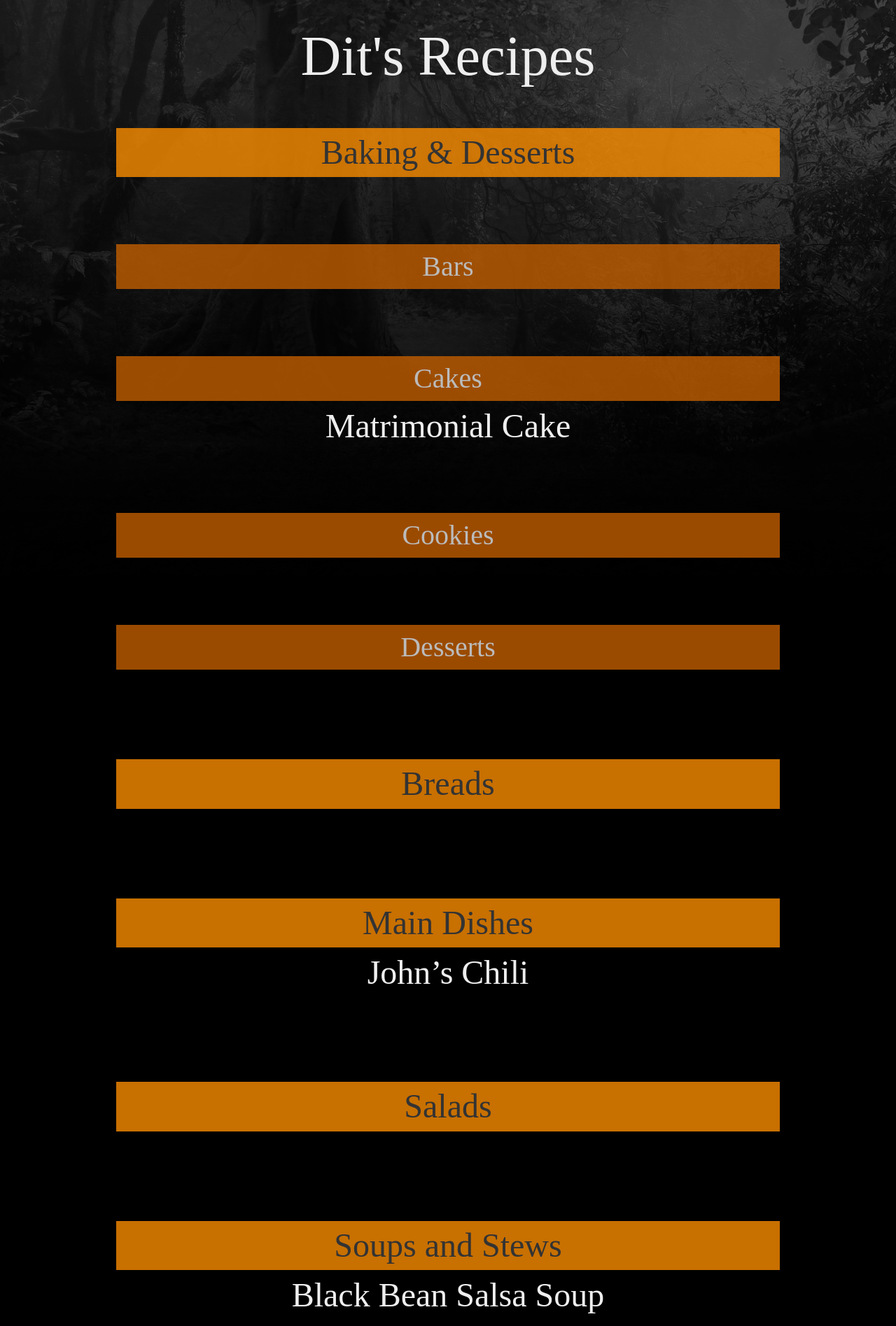
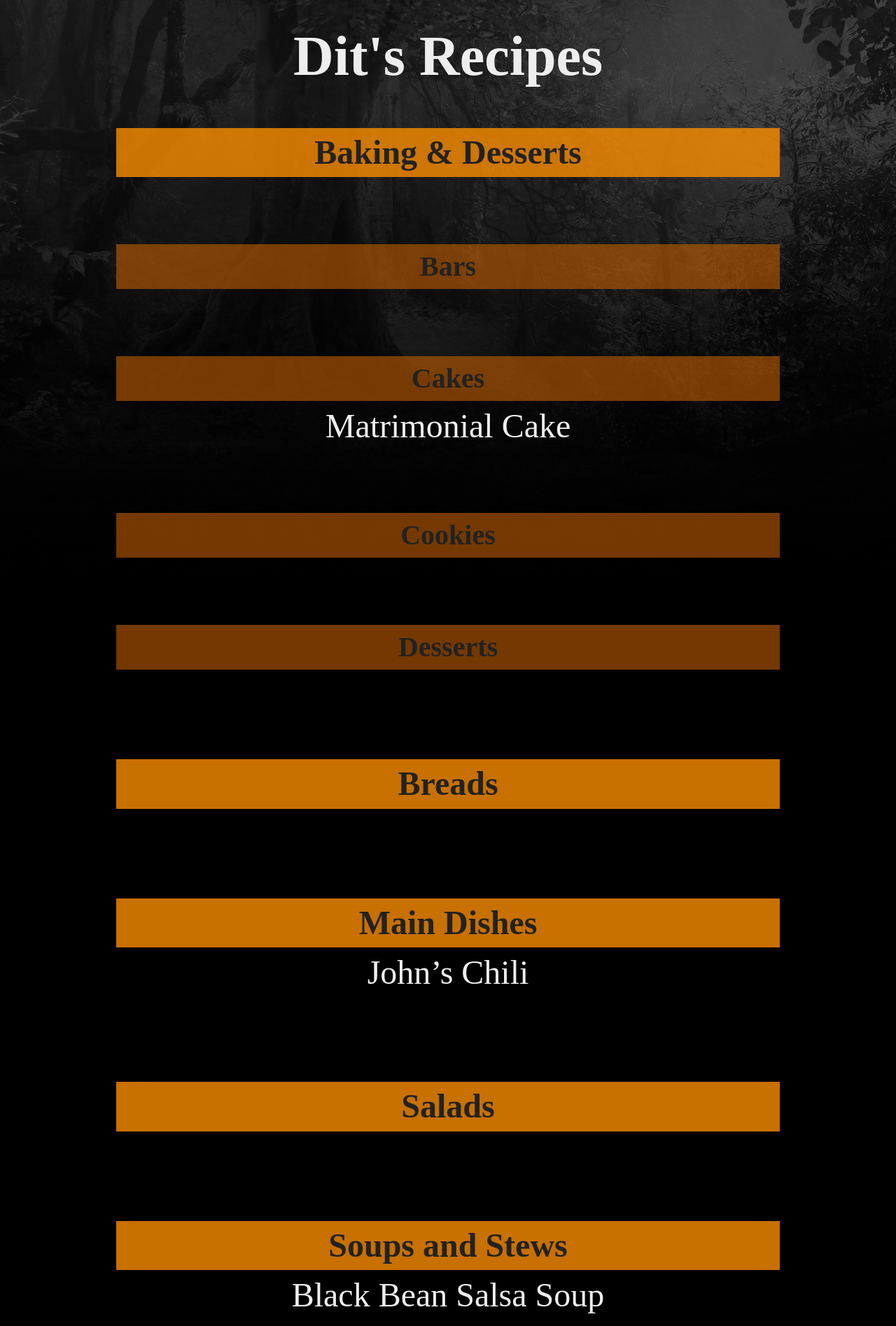
Before and after one commit to dits-family-cookbook/dits-family-cookbook.github.io, a Jekyll site: the page built from index.md, in a window 1280 px wide. Shown: the whole page at 70% size. Built offline with Jekyll 4.4.1, drawn with Linux system fonts in a browser that asks for light colours; our own code applies the rules of GitHub Pages for plain Markdown files.

Commit message:
font weight

```diff
--- a/css/style.css
+++ b/css/style.css
@@ -18,12 +18,14 @@ ol, ul {
 .site-title {
 	color: #eee !important;
 	font-size: 5rem !important;
+	font-weight: bolder;
 	font-family: 'Brush Script MT', cursive;
 	line-height: 80% !important;
 }
 
 .recipe-title {
 	font-size: 4rem;
+	font-weight: bold;
 	font-family: 'Brush Script MT', cursive;
 	color: #ee6002;
 	line-height: 80% !important;
@@ -37,11 +39,12 @@ ol, ul {
 
 .content h1 {
 	font-size: 3rem;
+	font-weight: bold;
 	font-family: 'Brush Script MT', cursive;
+	color: #222;
     text-align: center;
 	background-color: rgba(251,140,0,.8);
 	padding: 1rem;
-	color: #333;
 	margin-bottom: 1rem;
 	margin-top: 8rem;
 	line-height: 80% !important;
@@ -58,21 +61,22 @@ ol, ul {
 .content h2 {
 	font-size: 2.5rem;
     text-align: center;
-	background-color: rgba(194,94,0,.8);
+    color: #222;
+	background-color: rgba(194,94,0,.6);
 	padding: 1rem;
-	color: #bbb;
 	margin-bottom: 1rem;
 	margin-top: 6rem;
 	line-height: 80% !important;
 }
 
 .recipe-list h2 {
+	font-weight: bold;
 	font-family: 'Brush Script MT', cursive;
 }
 
 .content a {
+	font-size: 3rem;
 	font-family: 'Brush Script MT', cursive;
-	font-size: 3rem;
     text-decoration: none;
     text-align: center;
 	padding: 1rem;
```
